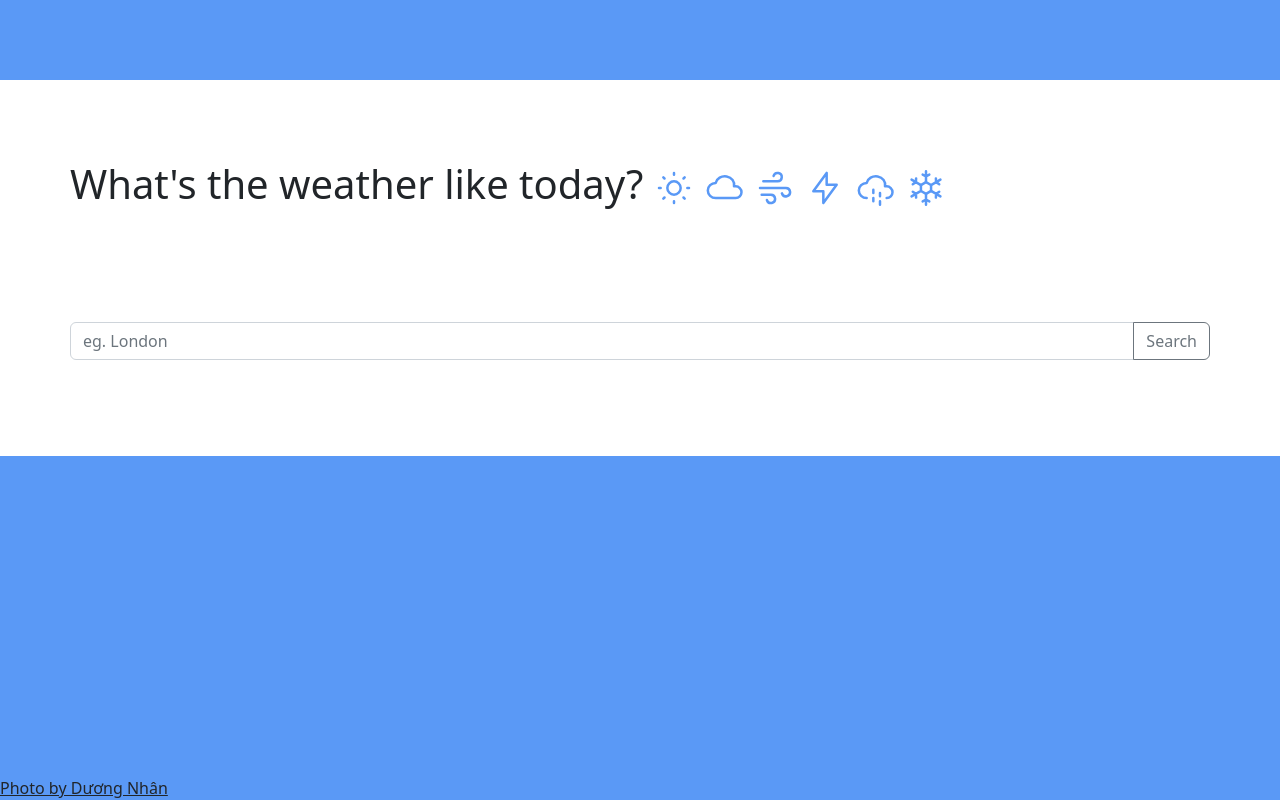
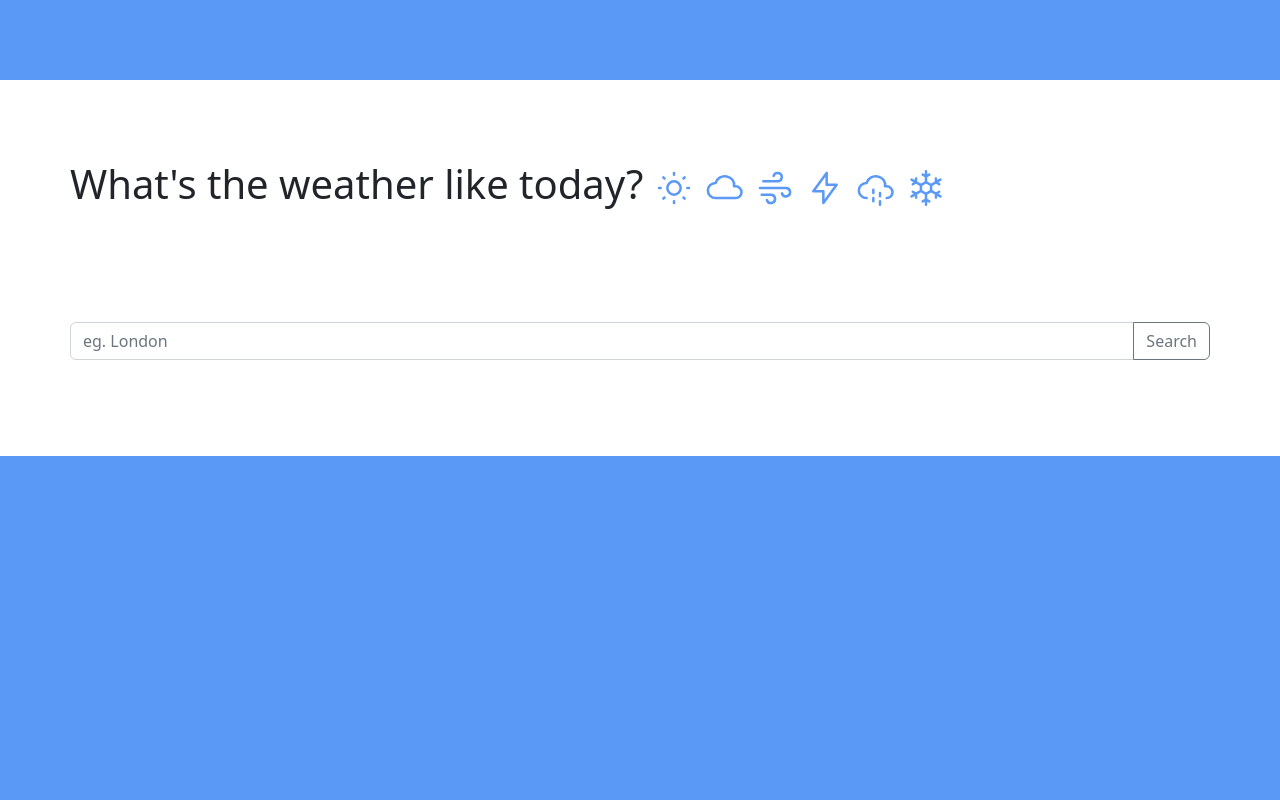
Before and after one commit to zoozf/WeatherForecasting, a plain HTML site: page index.html in a window 1280 px wide. Drawn offline with nearby package versions, Linux system fonts and the light colour scheme.

Commit message:
Update index.html

```diff
--- a/index.html
+++ b/index.html
@@ -56,7 +56,6 @@
 
 </div>
 
-<h8 id="footer-text"><a href="https://www.pexels.com/photo/milky-way-on-blue-starry-sky-2232979/" class="link-dark">Photo by Dương Nhân</a></h8>
 
 
 
```
